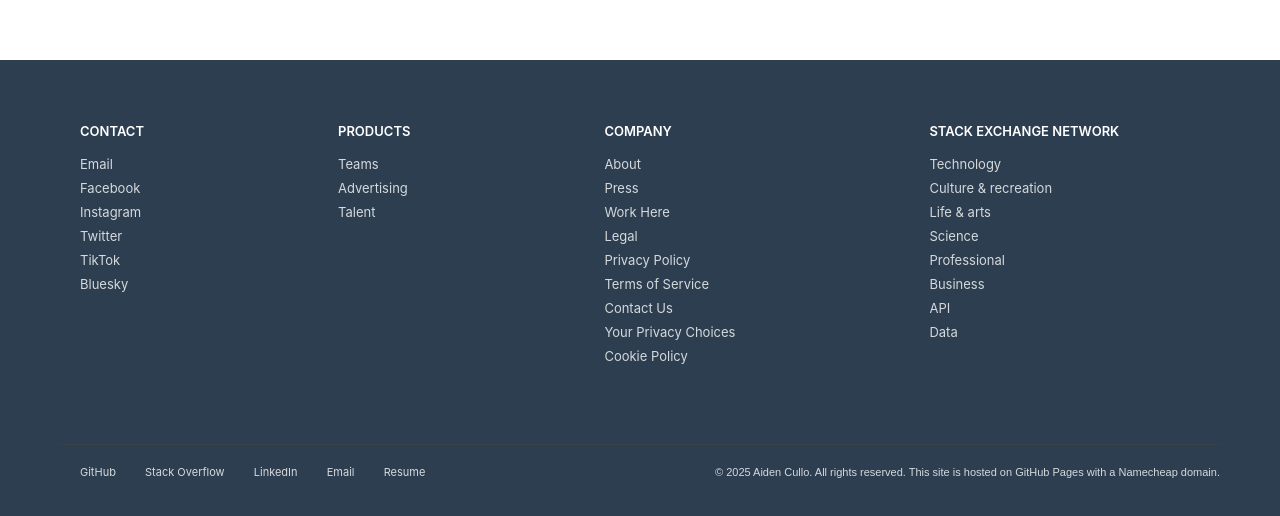
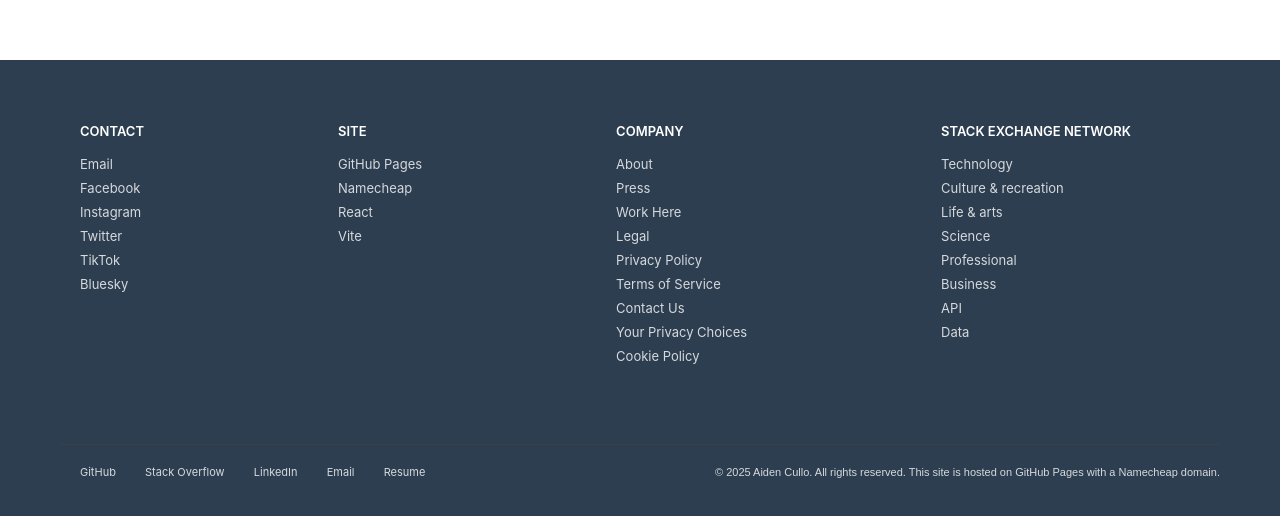
Before and after one commit to aidencullo/beta.aidencullo.com, a React (Vite) app: page / in a window 1280 px wide. Shown: the part 1700-2216 px from the top of the page. Built offline with nearby package versions, Linux system fonts and the light colour scheme.

Commit message:
Update footer site section with technology links

```diff
--- a/src/components/Footer.tsx
+++ b/src/components/Footer.tsx
@@ -18,11 +18,12 @@ const Footer = () => {
           </ul>
         </div>
         <div className="footer-section">
-          <h3><InternalLink href="#" title="Products" className="header-me-link">Products</InternalLink></h3>
+          <h3><InternalLink href="#" title="Site" className="header-me-link">Site</InternalLink></h3>
           <ul>
-            <li><InternalLink href="#" title="Teams" className="header-me-link">Teams</InternalLink></li>
-            <li><InternalLink href="#" title="Advertising" className="header-me-link">Advertising</InternalLink></li>
-            <li><InternalLink href="#" title="Talent" className="header-me-link">Talent</InternalLink></li>
+            <li><a href="https://pages.github.com/" target="_blank" rel="noopener noreferrer" className="header-me-link">GitHub Pages</a></li>
+            <li><a href="https://www.namecheap.com/" target="_blank" rel="noopener noreferrer" className="header-me-link">Namecheap</a></li>
+            <li><a href="https://react.dev/" target="_blank" rel="noopener noreferrer" className="header-me-link">React</a></li>
+            <li><a href="https://vitejs.dev/" target="_blank" rel="noopener noreferrer" className="header-me-link">Vite</a></li>
           </ul>
         </div>
         <div className="footer-section">
```
